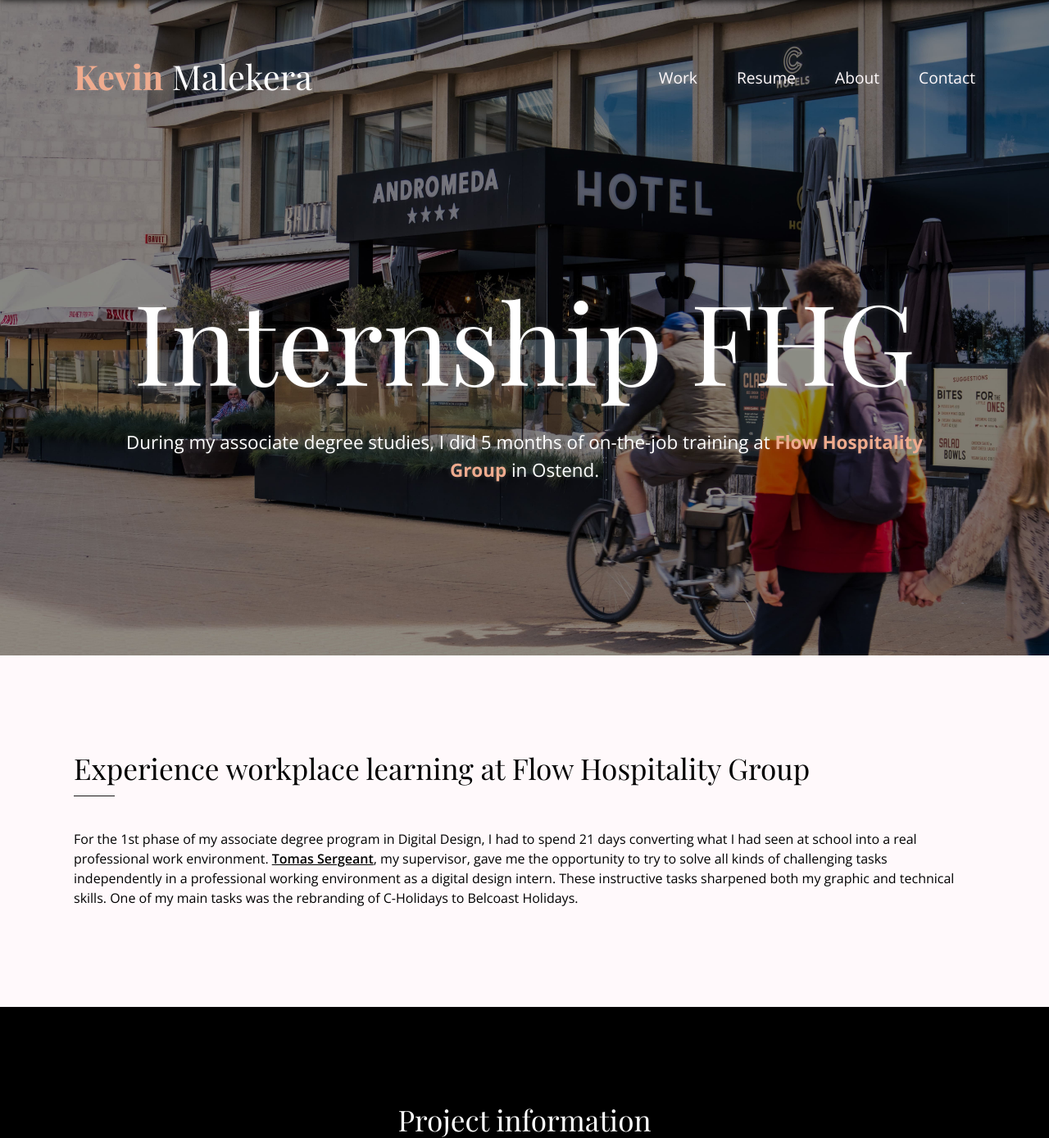
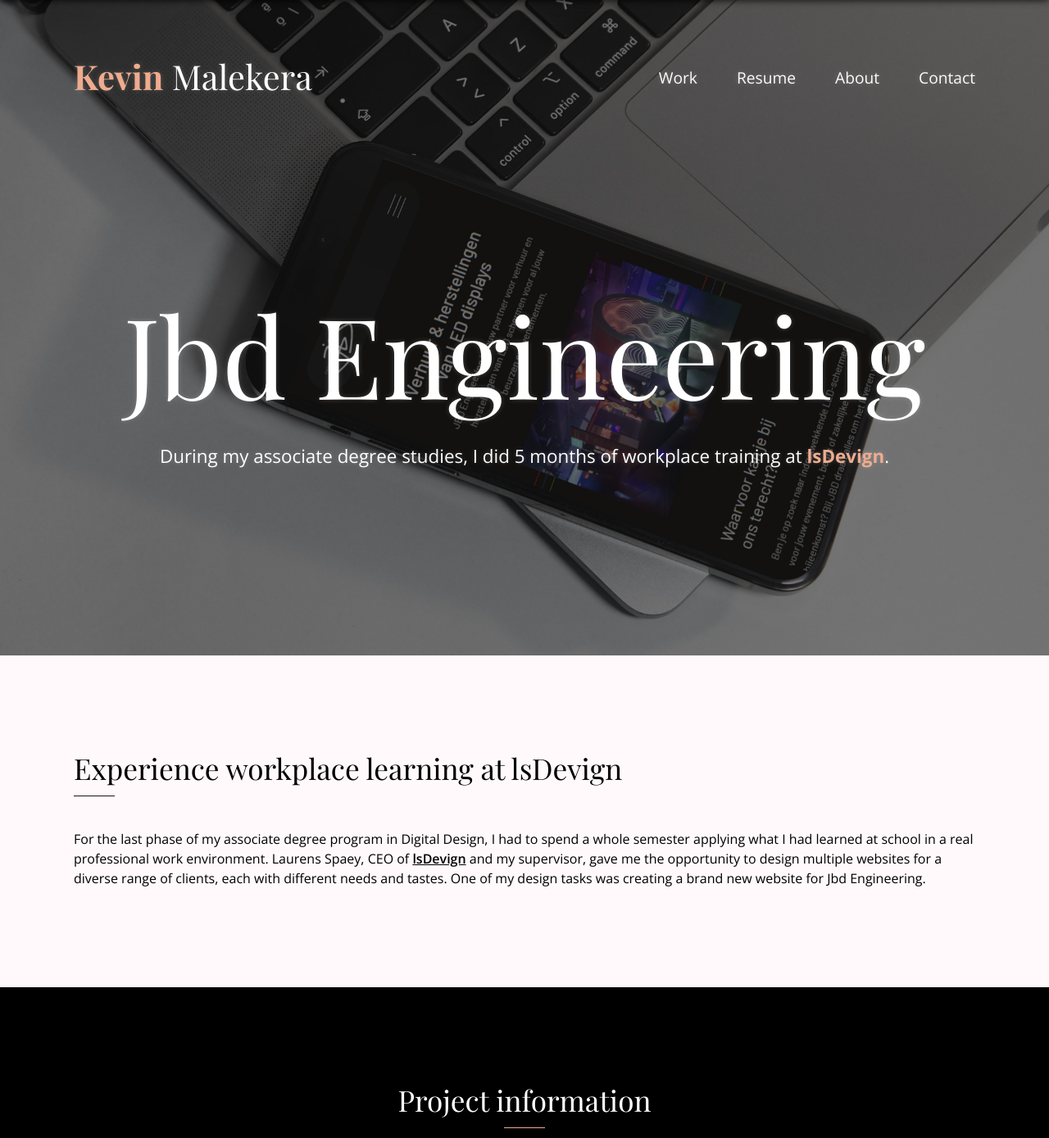
Before and after one commit to kevinmlk/portfolio-website-27-jul-2022, a PHP site: page /case/jbd-engineering.php in a window 1280 px wide. Shown: the top 1389 px of the page at 82% size. Run offline with PHP 8.4, Linux system fonts and the light colour scheme; some libraries are stand-ins or nearby versions; some web fonts are replaced.

Commit message:
Added other cases header images

```diff
--- a/assets/css/screen.css
+++ b/assets/css/screen.css
@@ -618,3 +618,23 @@ textarea {
 .fhg-parallax {
     background-image: url("../media/case-fhg/fhg-parallax.jpg") !important;
 }
+
+.jbd-header {
+    background-image: url("../media/case-jbd/jbd-header.jpg");
+}
+
+.sv-header {
+    background-image: url("../media/case-sv/sv-header.jpg");
+}
+
+.matemi-header {
+    background-image: url("../media/case-matemi/matemi-header.jpg");
+}
+
+.vep-header {
+    background-image: url("../media/case-vep/vep-header.jpg");
+}
+
+.mah-header {
+    background-image: url("../media/case-mah/mah-header.jpg");
+}
--- a/case/jbd-engineering.php
+++ b/case/jbd-engineering.php
@@ -11,19 +11,19 @@
             gtag('config', 'G-H55DCDM7PL');
         </script>
          <!-- Tab title -->
-         <title>Portfolio - Internship Flow Hospitality Group | Kevin Malekera</title>
+         <title>Portfolio - Jbd Engineering | Kevin Malekera</title>
          <!-- SEO -->
-         <meta name="title" content="Kevin Malekera - My portfolio - Internship Flow Hospitality Group">
-         <meta name="description" content="During my internship at Flow Hospitality Group, I had to rebrand C-Holidays' website to Belcoast Holidays.">
-         <meta name="keywords" content="kevin malekera, kevin, malekera, portfolio, work, project, works, web, case, website, c-holidays, belcoast, holidays, zeegalm, west bay, belcoast holidays, flow hospitality group, recranet, tomas sergeant, holiday house, flats, rebrand, rebranding, internship, workplace, ostend, c-hotels, hotel, andromeda, social media, photos, video, web development, graphic design, photography, digital marketing, UX/UI, visuals, adobe, seo, html, css, javascript, php, illustrator, photoshop, indesign, lightroom, after effects, instagram">
+         <meta name="title" content="Kevin Malekera - My portfolio - Internship lsDevign">
+         <meta name="description" content="During my internship at lsDevign, was one of my tasks to design a new website for Jbd Engineering.">
+         <meta name="keywords" content="kevin malekera, kevin, malekera, portfolio, work, project, works, web, case, website, Jbd Engineering, lsDevign, internship, workplace, UX/UI, adobe">
          <meta name="robots" content="index, follow">
          <meta http-equiv="Content-Type" content="text/html; charset=utf-8">
          <meta name="author" content="Kevin Malekera">
          <meta name="viewport" content="width=device-width, initial-scale=1">
          <!-- Language meta tags -->
-        <link rel="alternate" hreflang="en-gb" href="https://kevinmalekera.be/case/belcoast.php">
-        <link rel="alternate" hreflang="en-us" href="https://kevinmalekera.be/case/belcoast.php">
-        <link rel="alternate" hreflang="en" href="https://kevinmalekera.be/case/belcoast.php">
+        <link rel="alternate" hreflang="en-gb" href="https://kevinmalekera.be/case/jbd-engineering.php">
+        <link rel="alternate" hreflang="en-us" href="https://kevinmalekera.be/case/jbd-engineering.php">
+        <link rel="alternate" hreflang="en" href="https://kevinmalekera.be/case/jbd-engineering.php">
         <!-- Favicon -->
         <link rel="apple-touch-icon" sizes="180x180" href="./../assets/media/favicon/apple-touch-icon.png">
         <link rel="icon" type="image/png" sizes="32x32" href="./../assets/media/favicon/favicon-32x32.png">
@@ -49,7 +49,7 @@
         <!-- Inlcude preloader -->
         <?php include_once(__DIR__ . '/../includes/preloader.inc.php'); ?>
         <!-- Header -->
-        <header class="overlay alt-header fhg-header">
+        <header class="overlay alt-header jbd-header">
             <div id="navigation" class="fw-container">
                 <h2><a href="./../index.php" class="strikethrough" id="first-header"><b>Kevin</b> Malekera</a></h2>
                 <h2><a href="./../index.php" class="strikethrough" id="second-header"><b>K</b>M</a></h2>
@@ -82,8 +82,8 @@
             </div>
 
             <div class="parallax-content">
-                <h1>Internship FHG</h1>
-                <p>During my associate degree studies, I did 5 months of on-the-job training at <b>Flow Hospitality Group</b> in Ostend.</p>
+                <h1>Jbd Engineering</h1>
+                <p>During my associate degree studies, I did 5 months of workplace training at <b>lsDevign</b>.</p>
             </div>
 
             <div></div>
@@ -94,12 +94,11 @@
             <section class="white-bg">
                 <div class="fw-container work-introduction">
                     <div class="reveal fade-bottom">
-                        <h3>Experience workplace learning at Flow Hospitality Group</h3>
+                        <h3>Experience workplace learning at lsDevign</h3>
                         <div class="line grey"></div>
                         <p>
-                            For the 1st phase of my associate degree program in Digital Design, I had to spend 21 days converting what I had seen at school into a real professional work environment.
-                            <a href="https://www.linkedin.com/in/tomassergeant/" target="_blank">Tomas Sergeant</a>, my supervisor, gave me the opportunity to try to solve all kinds of challenging tasks independently in a professional working environment as a digital design intern. These instructive tasks sharpened both my graphic and technical skills.
-                            One of my main tasks was the rebranding of C-Holidays to Belcoast Holidays.
+                          For the last phase of my associate degree program in Digital Design, I had to spend a whole semester applying what I had learned at school in a real professional work environment. Laurens Spaey, CEO of
+                          <a href="https://www.lsdevign.be/en/" target="_blank">lsDevign</a> and my supervisor, gave me the opportunity to design multiple websites for a diverse range of clients, each with different needs and tastes. One of my design tasks was creating a brand new website for Jbd Engineering.
                         </p>
                     </div>
                 </div>
--- a/case/matemi.php
+++ b/case/matemi.php
@@ -49,7 +49,7 @@
         <!-- Inlcude preloader -->
         <?php include_once(__DIR__ . '/../includes/preloader.inc.php'); ?>
         <!-- Header -->
-        <header class="overlay alt-header fhg-header">
+        <header class="overlay alt-header matemi-header">
             <div id="navigation" class="fw-container">
                 <h2><a href="./../index.php" class="strikethrough" id="first-header"><b>Kevin</b> Malekera</a></h2>
                 <h2><a href="./../index.php" class="strikethrough" id="second-header"><b>K</b>M</a></h2>
--- a/case/matisse-and-henri.php
+++ b/case/matisse-and-henri.php
@@ -49,7 +49,7 @@
         <!-- Inlcude preloader -->
         <?php include_once(__DIR__ . '/../includes/preloader.inc.php'); ?>
         <!-- Header -->
-        <header class="overlay alt-header fhg-header">
+        <header class="overlay alt-header mah-header">
             <div id="navigation" class="fw-container">
                 <h2><a href="./../index.php" class="strikethrough" id="first-header"><b>Kevin</b> Malekera</a></h2>
                 <h2><a href="./../index.php" class="strikethrough" id="second-header"><b>K</b>M</a></h2>
--- a/case/sousvide.php
+++ b/case/sousvide.php
@@ -49,7 +49,7 @@
         <!-- Inlcude preloader -->
         <?php include_once(__DIR__ . '/../includes/preloader.inc.php'); ?>
         <!-- Header -->
-        <header class="overlay alt-header fhg-header">
+        <header class="overlay alt-header sv-header">
             <div id="navigation" class="fw-container">
                 <h2><a href="./../index.php" class="strikethrough" id="first-header"><b>Kevin</b> Malekera</a></h2>
                 <h2><a href="./../index.php" class="strikethrough" id="second-header"><b>K</b>M</a></h2>
--- a/case/vinum-et-plura.php
+++ b/case/vinum-et-plura.php
@@ -49,7 +49,7 @@
         <!-- Inlcude preloader -->
         <?php include_once(__DIR__ . '/../includes/preloader.inc.php'); ?>
         <!-- Header -->
-        <header class="overlay alt-header fhg-header">
+        <header class="overlay alt-header vep-header">
             <div id="navigation" class="fw-container">
                 <h2><a href="./../index.php" class="strikethrough" id="first-header"><b>Kevin</b> Malekera</a></h2>
                 <h2><a href="./../index.php" class="strikethrough" id="second-header"><b>K</b>M</a></h2>
```
Also changed, not shown: assets/media/case-jbd/jbd-header.jpg (added), assets/media/case-mah/mah-header.jpg (added), assets/media/case-matemi/matemi-header.jpg (added), assets/media/case-sv/sv-header.jpg (added), assets/media/case-vep/vep-header.jpg (added).
